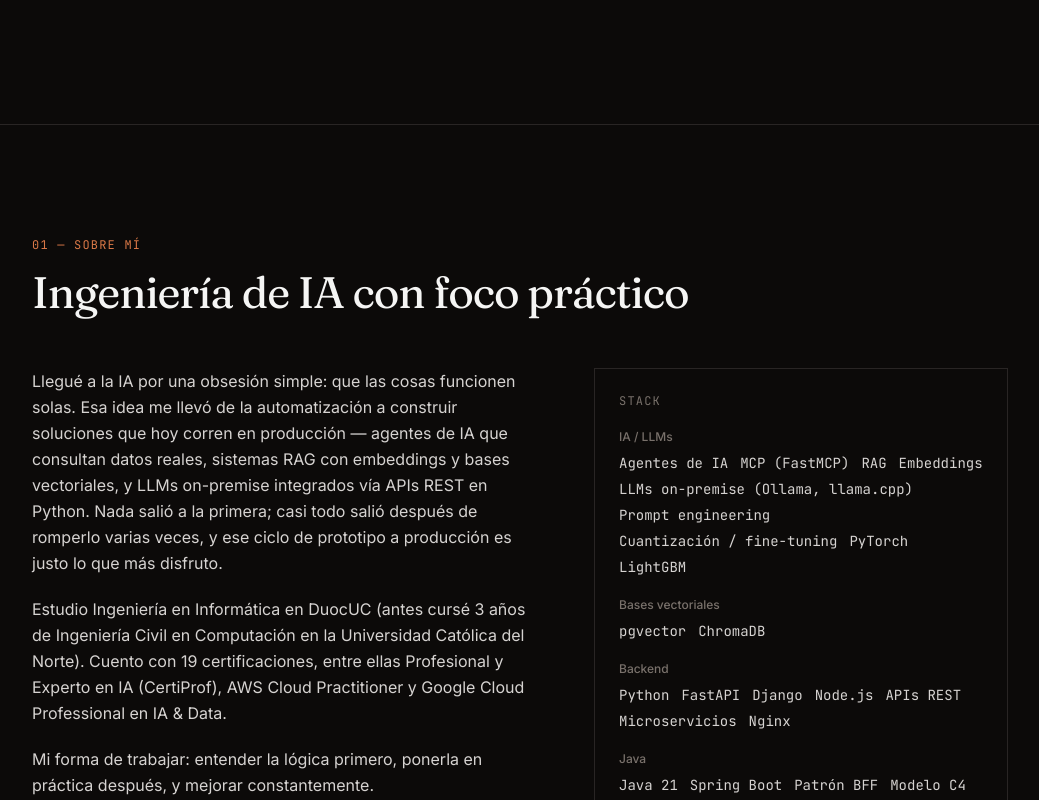
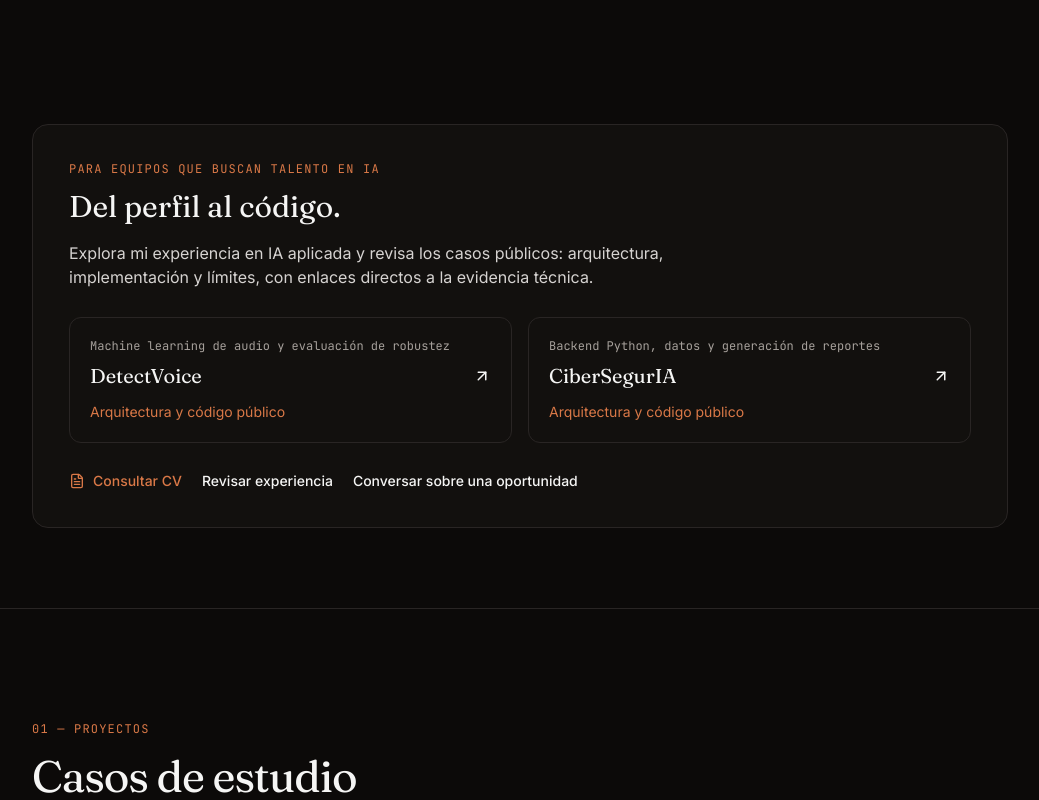
Before and after one commit to ethan1213/ethan1213.github.io, a React (Vite) app: page / in a window 1280 px wide. Shown: the part 580-1380 px from the top of the page, without its empty margins (120-1159 px from the left). Built offline with nearby package versions, Linux system fonts and the light colour scheme.

Commit message:
feat(portfolio): destacar evidencia tecnica para reclutadores

```diff
--- a/src/components/About.tsx
+++ b/src/components/About.tsx
@@ -5,7 +5,7 @@ export function About() {
   return (
     <section id="about" className="py-20 md:py-28 border-t rule">
       <div className="max-w-5xl mx-auto px-6">
-        <SectionHeading eyebrow="01 — Sobre mí" title="Ingeniería de IA con foco práctico" />
+        <SectionHeading eyebrow="02 — Sobre mí" title="Ingeniería de IA con foco práctico" />
 
         <div className="grid md:grid-cols-[1.1fr_0.9fr] gap-14">
           <Reveal delay={0.05} className="space-y-5">
--- a/src/components/Experience.tsx
+++ b/src/components/Experience.tsx
@@ -6,7 +6,7 @@ export function Experience() {
   return (
     <section id="experience" className="py-20 md:py-28 border-t rule">
       <div className="max-w-5xl mx-auto px-6">
-        <SectionHeading eyebrow="02 — Trayectoria" title="Experiencia, educación y certificaciones" />
+        <SectionHeading eyebrow="03 — Trayectoria" title="Experiencia, educación y certificaciones" />
 
         <div className="grid lg:grid-cols-3 gap-10">
           <Reveal className="lg:col-span-1">
--- a/src/components/Hero.tsx
+++ b/src/components/Hero.tsx
@@ -32,7 +32,7 @@ export function Hero() {
 
             <h1 className="font-serif text-4xl sm:text-5xl md:text-[3.4rem] leading-[1.08] tracking-tight">
               {profile.name}
-              <span className="block italic text-stone-500 dark:text-stone-400 mt-1">{profile.role} aplicado.</span>
+              <span className="block italic text-stone-500 dark:text-stone-400 mt-1">{profile.role} · IA aplicada.</span>
             </h1>
 
             <p className="mt-6 max-w-xl text-lg text-stone-700 dark:text-stone-300">{profile.pitch}</p>
--- a/src/components/Navbar.tsx
+++ b/src/components/Navbar.tsx
@@ -65,7 +65,8 @@ export function Navbar() {
           {isHome && (
             <button
               onClick={() => setOpen((o) => !o)}
-              aria-label="Abrir menú"
+              aria-label={open ? "Cerrar menú" : "Abrir menú"}
+              aria-expanded={open}
               className="md:hidden size-9 grid place-items-center rounded-full border rule text-stone-600 dark:text-stone-300"
             >
               {open ? <X size={16} /> : <Menu size={16} />}
--- a/src/components/Projects.tsx
+++ b/src/components/Projects.tsx
@@ -9,7 +9,7 @@ export function Projects() {
   return (
     <section id="projects" className="py-20 md:py-28 border-t rule">
       <div className="max-w-5xl mx-auto px-6">
-        <SectionHeading eyebrow="03 — Proyectos" title="Casos de estudio" />
+        <SectionHeading eyebrow="01 — Proyectos" title="Casos de estudio" />
 
         <div className="grid md:grid-cols-2 gap-6">
           {caseStudies.map((c, i) => (
--- /dev/null
+++ b/src/components/RecruiterOverview.tsx
@@ -0,0 +1,33 @@
+import { Link } from "react-router-dom";
+import { ArrowUpRight, FileText } from "lucide-react";
+import { profile } from "../data/content";
+import { caseStudies } from "../data/caseStudies";
+import { evidence } from "../data/evidence";
+
+export function RecruiterOverview() {
+  return (
+    <section aria-labelledby="recruiter-title" className="pb-20">
+      <div className="max-w-5xl mx-auto px-6">
+        <div className="border rule rounded-2xl p-6 md:p-9 bg-white dark:bg-stone-900/40">
+          <p className="font-mono text-xs uppercase tracking-widest text-rust-600 dark:text-rust-400">Para equipos que buscan talento en IA</p>
+          <h2 id="recruiter-title" className="font-serif text-3xl mt-3">Del perfil al código.</h2>
+          <p className="mt-4 max-w-2xl text-stone-600 dark:text-stone-300">Explora mi experiencia en IA aplicada y revisa los casos públicos: arquitectura, implementación y límites, con enlaces directos a la evidencia técnica.</p>
+          <div className="mt-7 grid sm:grid-cols-2 gap-4">
+            {caseStudies.map((study) => (
+              <Link key={study.slug} to={`/proyectos/${study.slug}`} className="rounded-xl border rule p-5 hover:border-rust-500 transition-colors">
+                <p className="text-xs font-mono text-stone-500 dark:text-stone-400">{evidence[study.slug]?.focus}</p>
+                <h3 className="mt-2 font-serif text-xl flex items-center justify-between gap-3">{study.name}<ArrowUpRight size={18} aria-hidden="true" /></h3>
+                <p className="mt-3 text-sm text-rust-600 dark:text-rust-400">Arquitectura y código público</p>
+              </Link>
+            ))}
+          </div>
+          <div className="mt-7 flex flex-wrap gap-5 text-sm font-medium">
+            <a href={profile.cv} className="inline-flex items-center gap-2 text-rust-600 dark:text-rust-400"><FileText size={16} />Consultar CV</a>
+            <a href="#experience">Revisar experiencia</a>
+            <a href={`mailto:${profile.email}?subject=Oportunidad%20profesional%20en%20IA`}>Conversar sobre una oportunidad</a>
+          </div>
+        </div>
+      </div>
+    </section>
+  );
+}
--- /dev/null
+++ b/src/data/evidence.ts
@@ -0,0 +1,20 @@
+export const evidence: Record<string, { focus: string; scope: string; links: { label: string; href: string; description: string }[] }> = {
+  detectvoice: {
+    focus: "Machine learning de audio y evaluación de robustez",
+    scope: "Código público de entrenamiento y evaluación. Los enlaces permiten inspeccionar la implementación; no equivalen a una validación independiente de rendimiento ni a un despliegue en producción.",
+    links: [
+      { label: "Evaluación de robustez", href: "https://github.com/ethan1213/DetectVoice/blob/54c789450b60f3ab75d75329f01f4a83884f4f77/detectvoice_adversarial/src/evaluation/robustness_eval.py", description: "Revisar cómo se evalúa el detector frente a perturbaciones." },
+      { label: "Pruebas de ataques", href: "https://github.com/ethan1213/DetectVoice/blob/54c789450b60f3ab75d75329f01f4a83884f4f77/detectvoice_adversarial/tests/test_attacks.py", description: "Inspeccionar los casos de prueba incluidos en esta versión." },
+      { label: "Notebook de exploración", href: "https://github.com/ethan1213/DetectVoice/blob/54c789450b60f3ab75d75329f01f4a83884f4f77/detectvoice_adversarial/notebooks/robustness_demo.ipynb", description: "Recorrer el ejemplo de robustez documentado en el proyecto." },
+    ],
+  },
+  ciberseguria: {
+    focus: "Backend Python, datos y generación de reportes",
+    scope: "MVP con código público. El cuestionario y sus reportes muestran una implementación de software; su puntuación no certifica cumplimiento normativo ni sustituye una revisión profesional.",
+    links: [
+      { label: "Aplicación FastAPI", href: "https://github.com/ethan1213/CiberSegurIA/blob/b9f798d2c1e55eea82387654703c280d51246521/main.py", description: "Revisar las rutas y el flujo de la aplicación." },
+      { label: "Generación de PDF", href: "https://github.com/ethan1213/CiberSegurIA/blob/b9f798d2c1e55eea82387654703c280d51246521/pdf_generator.py", description: "Ver cómo se transforma la evaluación en un reporte." },
+      { label: "Guía de ejecución", href: "https://github.com/ethan1213/CiberSegurIA/blob/b9f798d2c1e55eea82387654703c280d51246521/QUICKSTART.md", description: "Consultar los pasos de instalación y ejecución del MVP." },
+    ],
+  },
+};
--- a/src/index.css
+++ b/src/index.css
@@ -22,6 +22,12 @@
 
 html {
   scroll-behavior: smooth;
+}
+
+section[id] { scroll-margin-top: 5rem; }
+a:focus-visible, button:focus-visible { outline: 2px solid var(--color-rust-500); outline-offset: 4px; }
+@media (prefers-reduced-motion: reduce) {
+  html { scroll-behavior: auto; }
 }
 
 body {
--- a/src/pages/Home.tsx
+++ b/src/pages/Home.tsx
@@ -4,14 +4,16 @@ import { Experience } from "../components/Experience";
 import { Projects } from "../components/Projects";
 import { Community } from "../components/Community";
 import { Contact } from "../components/Contact";
+import { RecruiterOverview } from "../components/RecruiterOverview";
 
 export function Home() {
   return (
     <>
       <Hero />
+      <RecruiterOverview />
+      <Projects />
       <About />
       <Experience />
-      <Projects />
       <Community />
       <Contact />
     </>
--- a/src/pages/ProjectDetail.tsx
+++ b/src/pages/ProjectDetail.tsx
@@ -3,6 +3,7 @@ import { ArrowLeft, ArrowUpRight } from "lucide-react";
 import { getCaseStudy } from "../data/caseStudies";
 import { Reveal } from "../components/Reveal";
 import { GithubIcon } from "../components/icons";
+import { evidence } from "../data/evidence";
 
 export function ProjectDetail() {
   const { slug } = useParams<{ slug: string }>();
@@ -43,6 +44,13 @@ export function ProjectDetail() {
             </div>
           </div>
         </Reveal>
+
+        {evidence[study.slug] && <section aria-labelledby="evidence-title" className="mt-10 border rule rounded-2xl p-6">
+          <p className="font-mono text-xs uppercase tracking-widest text-rust-600 dark:text-rust-400">Código público · referencia de septiembre de 2026</p>
+          <h2 id="evidence-title" className="font-serif text-2xl mt-3">Evidencia técnica para revisar</h2>
+          <p className="mt-3 text-sm text-stone-600 dark:text-stone-400">{evidence[study.slug].scope}</p>
+          <ul className="mt-5 space-y-4">{evidence[study.slug].links.map((link) => <li key={link.href}><a href={link.href} target="_blank" rel="noreferrer" className="inline-flex items-center gap-2 text-sm font-medium text-rust-600 dark:text-rust-400">{link.label}<ArrowUpRight size={14} /></a><p className="mt-1 text-sm text-stone-600 dark:text-stone-400">{link.description}</p></li>)}</ul>
+        </section>}
 
         <Reveal delay={0.05} className="mt-14 space-y-5">
           {study.overview.map((p, i) => (
```
